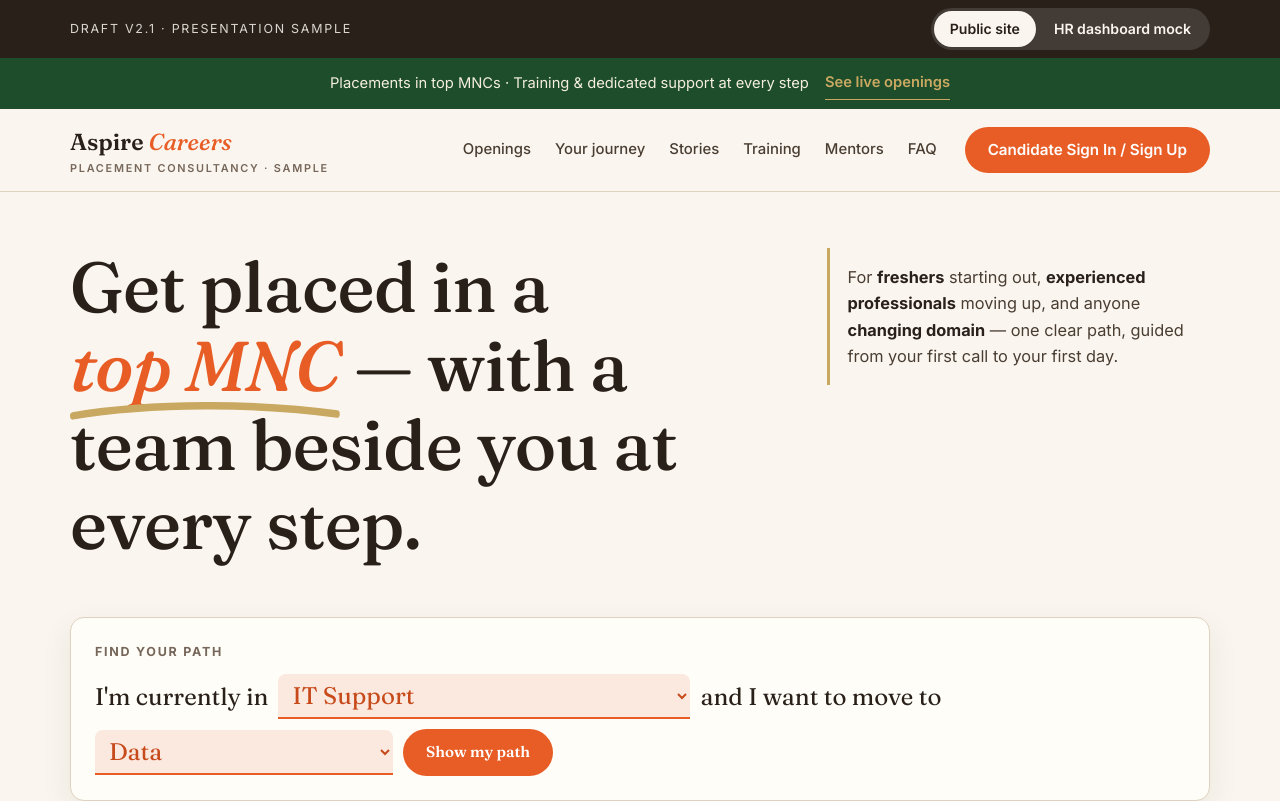
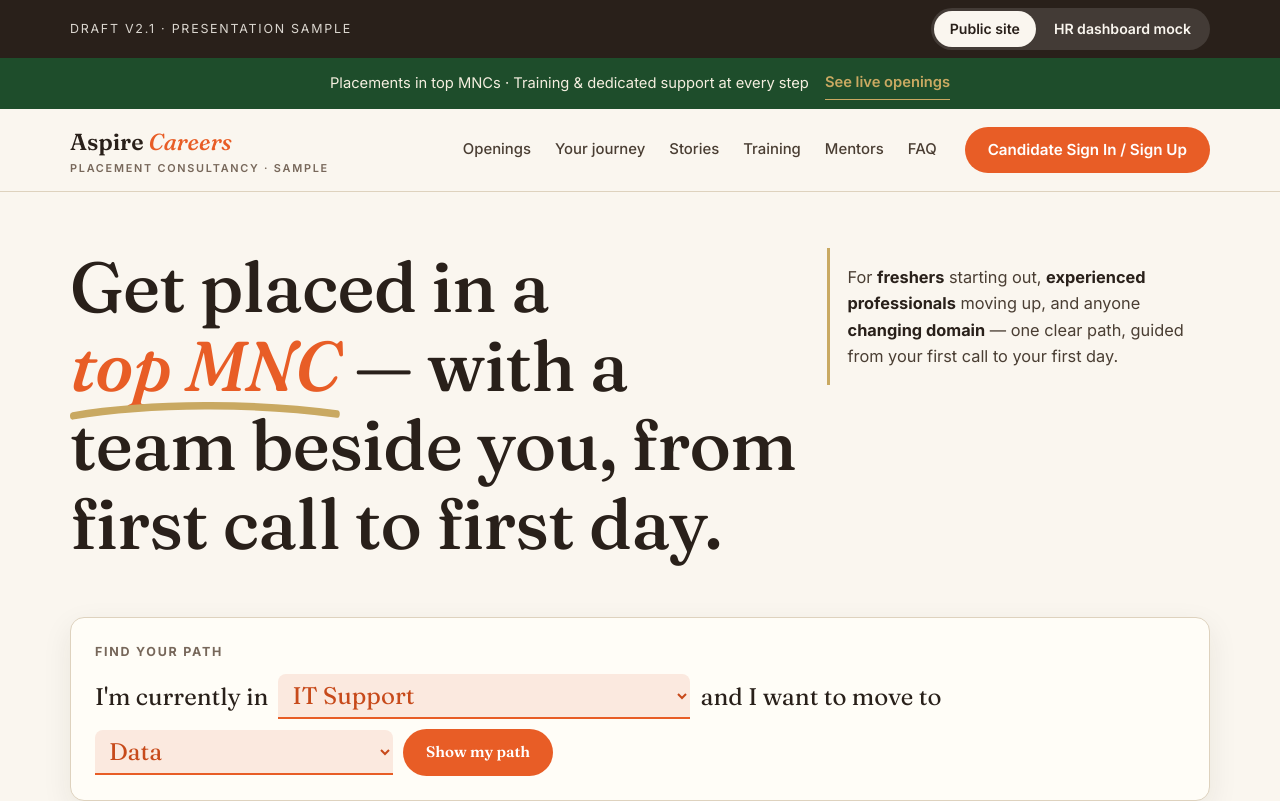
Before and after one commit to Roushan-ajju/placement-preview-v2-1, a plain HTML site: page index.html in a window 1280 px wide. Shown: the top 801 px of the page. Drawn offline with Linux system fonts and the light colour scheme.

Commit message:
practice: warm up hero headline

```diff
--- a/index.html
+++ b/index.html
@@ -347,7 +347,7 @@
         <div class="wrap">
           <div class="hero-grid">
             <div>
-              <h1>Get placed in a <span class="hl">top MNC<svg viewBox="0 0 200 12" preserveAspectRatio="none" aria-hidden="true"><path d="M2 9 C 60 2, 140 2, 198 8" fill="none" stroke="var(--gold)" stroke-width="4" stroke-linecap="round"/></svg></span> — with a team beside you at every step.</h1>
+              <h1>Get placed in a <span class="hl">top MNC<svg viewBox="0 0 200 12" preserveAspectRatio="none" aria-hidden="true"><path d="M2 9 C 60 2, 140 2, 198 8" fill="none" stroke="var(--gold)" stroke-width="4" stroke-linecap="round"/></svg></span> — with a team beside you, from first call to first day.</h1>
             </div>
             <div class="side">
               <p>For <strong>freshers</strong> starting out, <strong>experienced professionals</strong> moving up, and anyone <strong>changing domain</strong> — one clear path, guided from your first call to your first day.</p>
```
